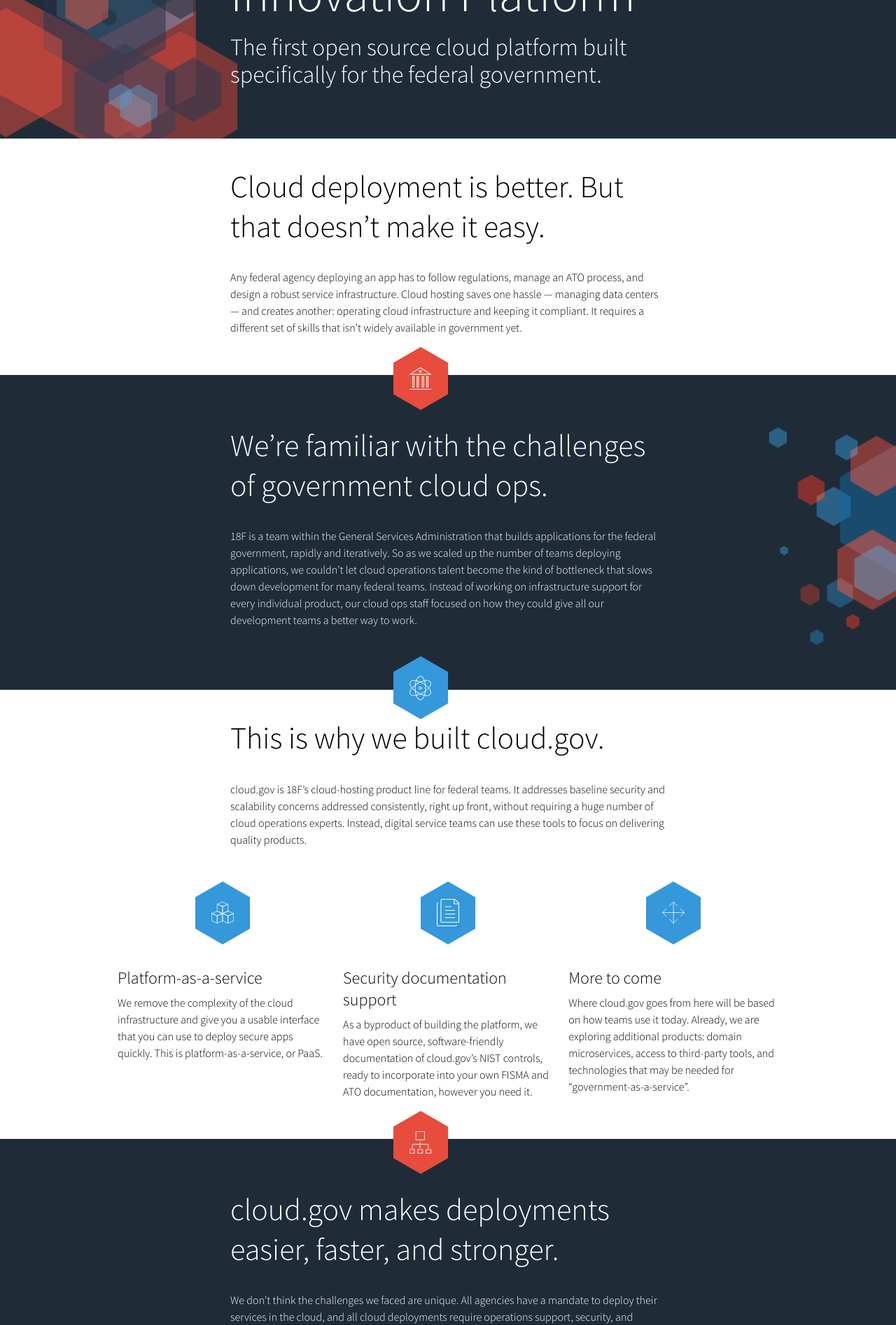
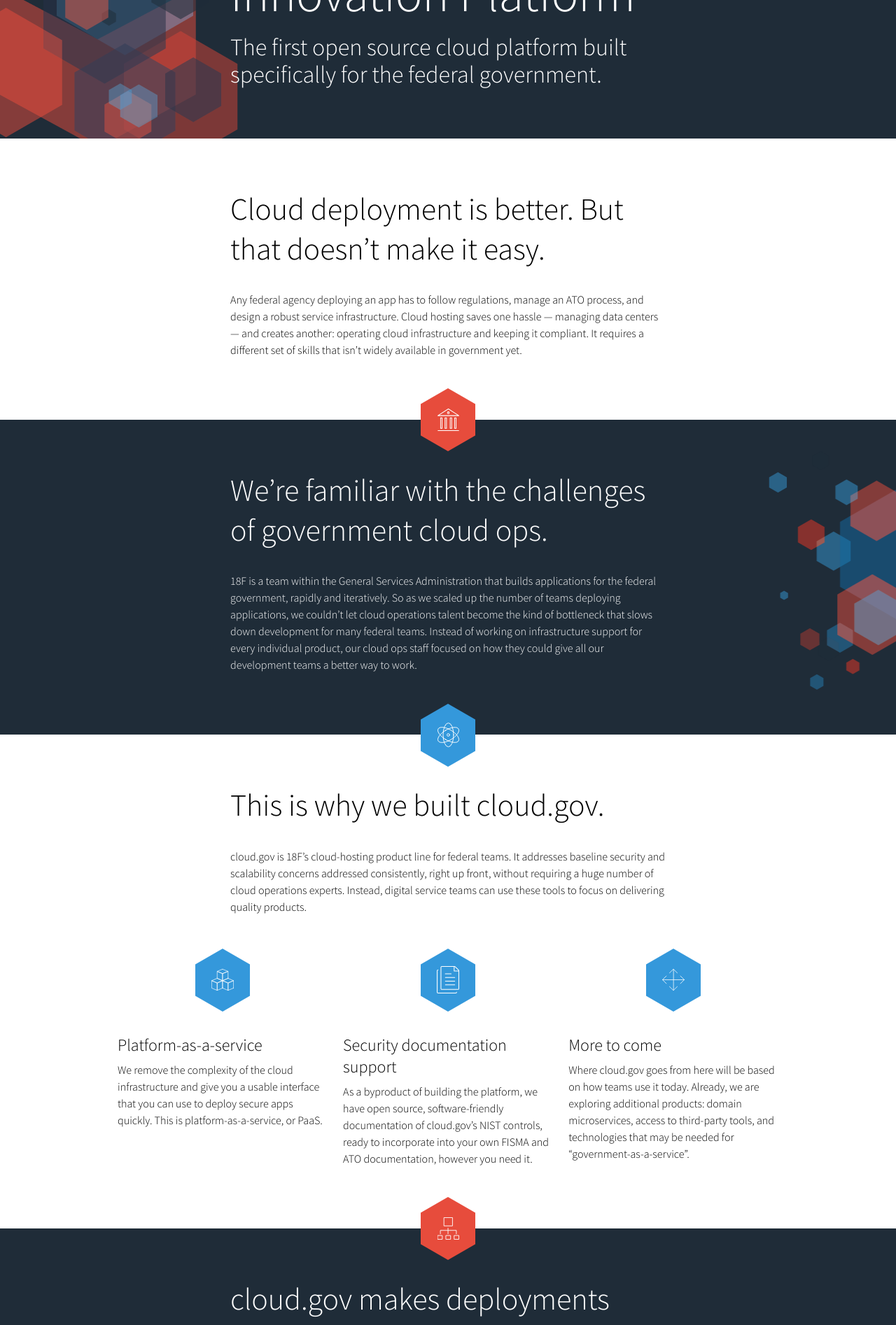
Before and after one commit to cloud-gov/cg-landing, a Jekyll site: the page built from pages/home.md, in a window 1280 px wide. Shown: the part 349-2243 px from the top of the page at 70% size. Built offline with Jekyll 4.4.1, drawn with Linux system fonts in a browser that asks for light colours; comment, search, counter and statistics services are not loaded.

Commit message:
Positioning changes for section icons

```diff
--- a/assets/css/cg_style.css
+++ b/assets/css/cg_style.css
@@ -2644,8 +2644,8 @@ blockquote {
   padding-top: 4.5rem; }
 
 .section-middle {
-  padding-bottom: 2.5rem;
-  padding-top: 2.5rem; }
+  padding-bottom: 4.5rem;
+  padding-top: 4.5rem; }
 
 .section-content {
   margin-top: 0; }
@@ -2669,8 +2669,6 @@ blockquote {
   color: #ffffff; }
   .section-dark a {
     color: #3498DB; }
-  .section-dark .section-icon {
-    margin-top: 1.5rem; }
 
 .section-bg-parent {
   position: relative; }
@@ -2702,7 +2700,8 @@ blockquote {
 
 .section-icon {
   left: 50%;
-  margin-left: -4.9rem;
+  margin-left: -2.4375rem;
+  margin-top: 1.7rem;
   position: absolute; }
 
 .title_bar {
```
